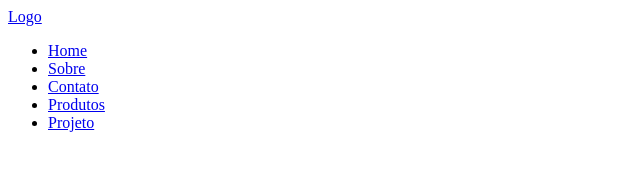
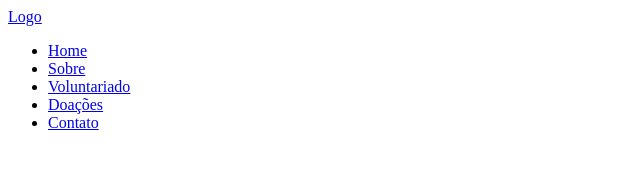
Before and after one commit to wpriska/Front-End, a plain HTML site: page PROJETO/MENU/index.html in a window 1280 px wide. Shown: the full height of the page, 0-640 px from the left. Drawn offline with Linux system fonts and the light colour scheme.

Commit message:
Update index.html

```diff
--- a/PROJETO/MENU/index.html
+++ b/PROJETO/MENU/index.html
@@ -13,9 +13,9 @@
         <ul>
             <li><a href="../index.html">Home</a></li>
             <li><a href="../SOBRE/sobre.html">Sobre</a></li>
-            <li><a href="../VOLUNTARIADO/Voluntariado.html">Contato</a></li>
-            <li><a href="../DOACOES/Doacoes.html">Produtos</a></li>
-            <li><a href="../CONTATO/Contato.html">Projeto</a></li>
+            <li><a href="../VOLUNTARIADO/Voluntariado.html">Voluntariado</a></li>
+            <li><a href="../DOACOES/Doacoes.html">Doações</a></li>
+            <li><a href="../CONTATO/Contato.html">Contato</a></li>
         </ul>
 </body>
 </html>
```
